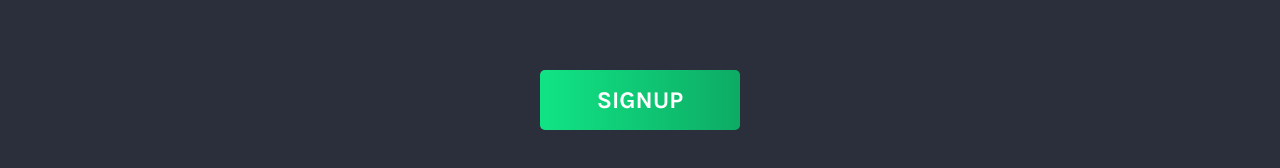
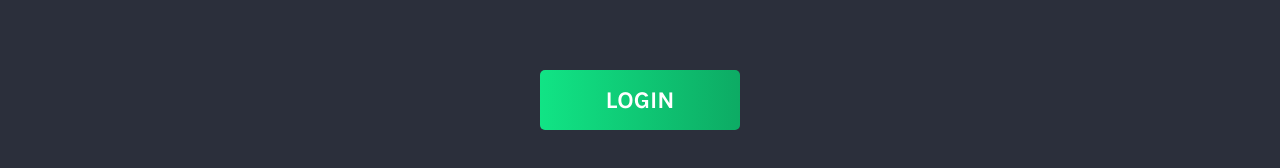
Before and after one commit to DomDew/scores-saver, a React (Create React App) app in the folder client/: page /signup in a window 1280 px wide. Shown: the part 590-758 px from the top of the page. Built offline with nearby package versions, Linux system fonts and the light colour scheme.

Commit message:
Implement animated button

```diff
--- a/client/src/components/FormPageAnimatedButton.js
+++ b/client/src/components/FormPageAnimatedButton.js
@@ -1,9 +1,6 @@
 // DEPENDENCIES
 import React from 'react'
 import { motion } from 'framer-motion'
-
-// COMPONENTS
-import SubmitButton from './SubmitButton'
 
 export default function FormPageAnimatedButton(props) {
   return (
@@ -14,7 +11,7 @@ export default function FormPageAnimatedButton(props) {
           exit={props.linkClicked ? {visibility: false} : {scaleX: 0}}
           transition={props.linkClicked ? { duration: 0 } : { duration: 0.5, ease: "easeInOut"}}
         >
-          <SubmitButton btnText={props.btnText} onClick={props.onClick} disabled={props.disabled} />
+          <button type="submit" className="btn-main" disabled={props.disabled}>{props.btnText}</button>
     </motion.div>
     </>
   )
--- a/client/src/components/Login.js
+++ b/client/src/components/Login.js
@@ -5,6 +5,7 @@ import { Formik, Form, Field } from 'formik'
 import * as Yup from 'yup'
 
 // COMPONENTS
+import FormPageAnimatedButton from './FormPageAnimatedButton'
 import FormPageBackround from './FormPageBackround'
 import FormPageHeader from './FormPageHeader'
 import FormPageSwitchLink from './FormPageSwitchLink'
@@ -106,12 +107,10 @@ export default function Login(props) {
                   handleClick={handleClick}
                 />
               </div>
-              <button
-                className="btn-main"
-                type="submit" disabled={isSubmitting || errors.email || errors.password}
-              >
-                {isSubmitting ? "Loading..." : "login"}
-              </button>
+              <FormPageAnimatedButton
+                btnText = {isSubmitting ? "Loading..." : "login"}
+                disabled={isSubmitting || errors.email || errors.password}
+              />
             </Form>
           )}
         </Formik>
--- a/client/src/components/SignUp.js
+++ b/client/src/components/SignUp.js
@@ -5,6 +5,7 @@ import { Formik, Form, Field } from 'formik'
 import * as Yup from 'yup'
 
 // COMPONENTS
+import FormPageAnimatedButton from './FormPageAnimatedButton'
 import FormPageBackround from './FormPageBackround'
 import FormPageHeader from './FormPageHeader'
 import FormPageSwitchLink from './FormPageSwitchLink'
@@ -121,12 +122,10 @@ export default function Login(props) {
                   handleClick={handleClick}
                 />
               </div>
-              <button
-                className="btn-main"
-                type="submit" disabled={isSubmitting || errors.email || errors.password}
-              >
-                {isSubmitting ? "Loading..." : "signup"}
-              </button>
+              <FormPageAnimatedButton
+                btnText = {isSubmitting ? "Loading..." : "login"}
+                disabled={isSubmitting || errors.email || errors.password}
+              />
             </Form>
           )}
         </Formik>
```
Also changed, not shown: client/src/components/LandingPage.js (deleted, +0 -30 lines), client/src/components/SubmitButton.js (deleted, +0 -8 lines).
